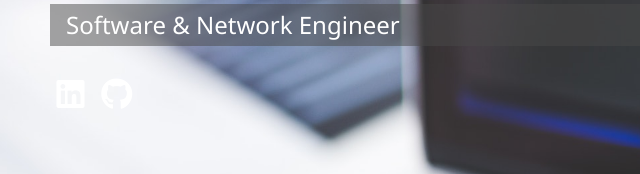
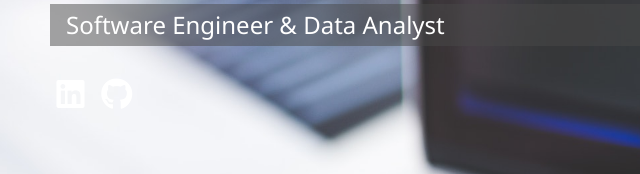
Before and after one commit to ralphwright/portfolio, a plain HTML site: page index.html in a window 1280 px wide. Shown: the part 364-538 px from the top of the page, 14-654 px from the left. Drawn offline with Linux system fonts and the light colour scheme.

Commit message:
head change

```diff
--- a/index.html
+++ b/index.html
@@ -49,7 +49,7 @@
         Ralph
         <span class="text-secondary">Wright</span>
       </h1>
-      <h2 class="sm-heading">Software & Network Engineer</h2>
+      <h2 class="sm-heading">Software Engineer & Data Analyst</h2>
       <div class="icons">
         <a
           href="https://www.linkedin.com/in/ralph-wright-627298172/"
```
